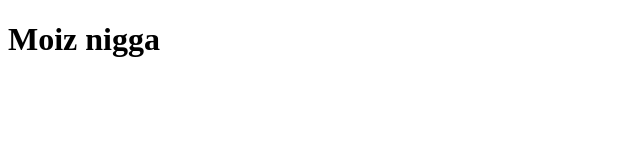
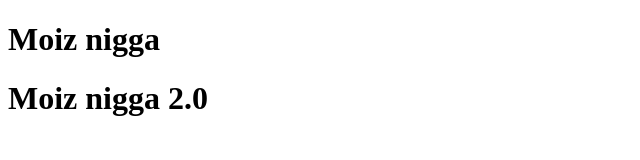
Before and after one commit to DemonSora/Aptech07B1, a plain HTML site: page index.html in a window 1280 px wide. Shown: the whole page, without its empty margins (0-640 px from the left). Drawn offline with Linux system fonts and the light colour scheme.

Commit message:
Add second heading 'Moiz nigga 2.0' to index.html

```diff
--- a/index.html
+++ b/index.html
@@ -7,5 +7,6 @@
 </head>
 <body>
     <h1>Moiz nigga</h1>
+    <h1>Moiz nigga 2.0</h1>
 </body>
 </html>
```
